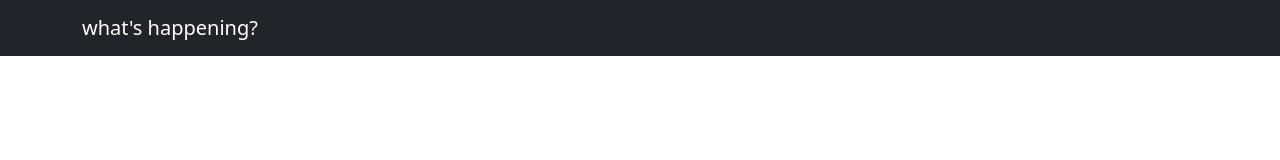
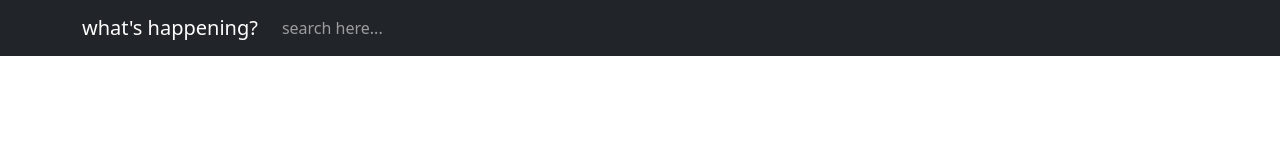
Before and after one commit to tahierhussain2205/whatshappening, a React (Create React App) app: page / in a window 1280 px wide. Shown: the top 160 px of the page. Built offline with nearby package versions, Linux system fonts and the light colour scheme.

Commit message:
added search options modal

```diff
--- a/package.json
+++ b/package.json
@@ -7,6 +7,7 @@
     "@testing-library/react": "^12.1.3",
     "@testing-library/user-event": "^13.5.0",
     "bootstrap": "^5.1.3",
+    "prop-types": "^15.8.1",
     "react": "^17.0.2",
     "react-bootstrap": "^2.2.0",
     "react-dom": "^17.0.2",
--- a/src/App.js
+++ b/src/App.js
@@ -1,11 +1,22 @@
 import "./App.css";
 import "bootstrap/dist/css/bootstrap.min.css";
+import { useState } from "react";
 import Header from "./components/Header";
+import SearchOptionsModal from "./components/SearchOptionsModal";
 
 function App() {
+  const [openSearchOptionsModal, setSearchOptionsModal] = useState(false);
+
+  const handleSearchOptionModal = () => {
+    setSearchOptionsModal((prev) => !prev);
+  };
   return (
     <>
-      <Header />
+      <Header handleSearchOptionModal={handleSearchOptionModal} />
+      <SearchOptionsModal
+        openSearchOptionsModal={openSearchOptionsModal}
+        handleSearchOptionModal={handleSearchOptionModal}
+      />
     </>
   );
 }
--- a/src/components/Header.js
+++ b/src/components/Header.js
@@ -1,13 +1,21 @@
-import { Navbar, Container } from "react-bootstrap";
+import { Nav, Navbar, Container } from "react-bootstrap";
+import PropTypes from "prop-types";
 
-function Header() {
+function Header({ handleSearchOptionModal }) {
   return (
     <Navbar bg="dark" variant="dark">
       <Container>
         <Navbar.Brand href="/">what's happening?</Navbar.Brand>
+        <Nav className="me-auto">
+          <Nav.Link onClick={handleSearchOptionModal}>search here...</Nav.Link>
+        </Nav>
       </Container>
     </Navbar>
   );
 }
 
+Header.propTypes = {
+  handleSearchOptionModal: PropTypes.bool.isRequired,
+};
+
 export default Header;
--- a/src/components/SearchOptions.js
+++ /dev/null
@@ -1,5 +0,0 @@
-function SearchOptions() {
-  return <div>SearchOptions</div>;
-}
-
-export default SearchOptions;
--- /dev/null
+++ b/src/components/SearchOptionsModal.js
@@ -0,0 +1,24 @@
+import { Modal } from "react-bootstrap";
+import PropTypes from "prop-types";
+
+function SearchOptionsModal({
+  openSearchOptionsModal,
+  handleSearchOptionModal,
+}) {
+  return (
+    <Modal
+      size="lg"
+      show={openSearchOptionsModal}
+      onHide={handleSearchOptionModal}
+    >
+      <Modal.Body>Modal</Modal.Body>
+    </Modal>
+  );
+}
+
+SearchOptionsModal.propTypes = {
+  openSearchOptionsModal: PropTypes.bool.isRequired,
+  handleSearchOptionModal: PropTypes.func.isRequired,
+};
+
+export default SearchOptionsModal;
```
Also changed, not shown: 1 other file (tests, documents, lock files or other folders).
